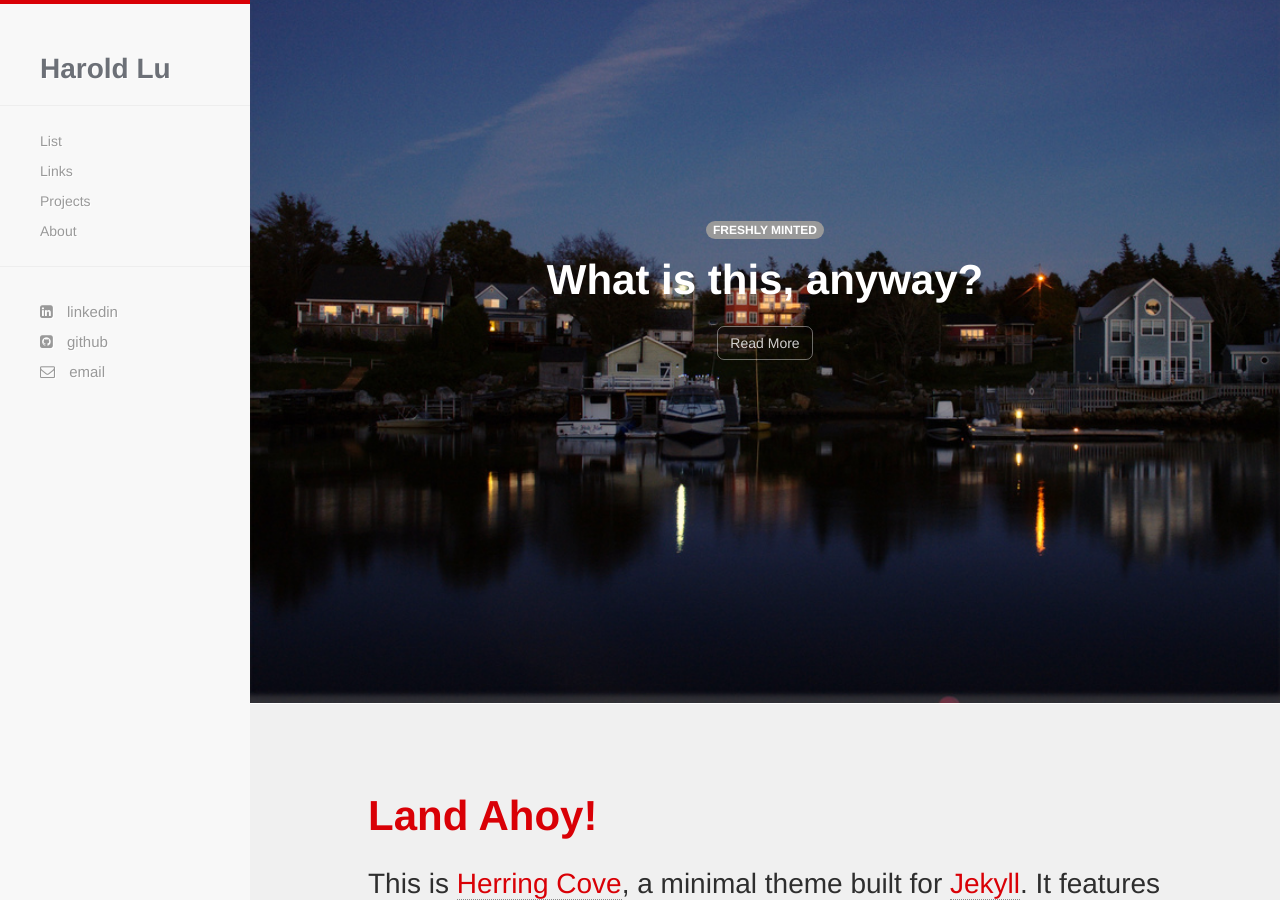
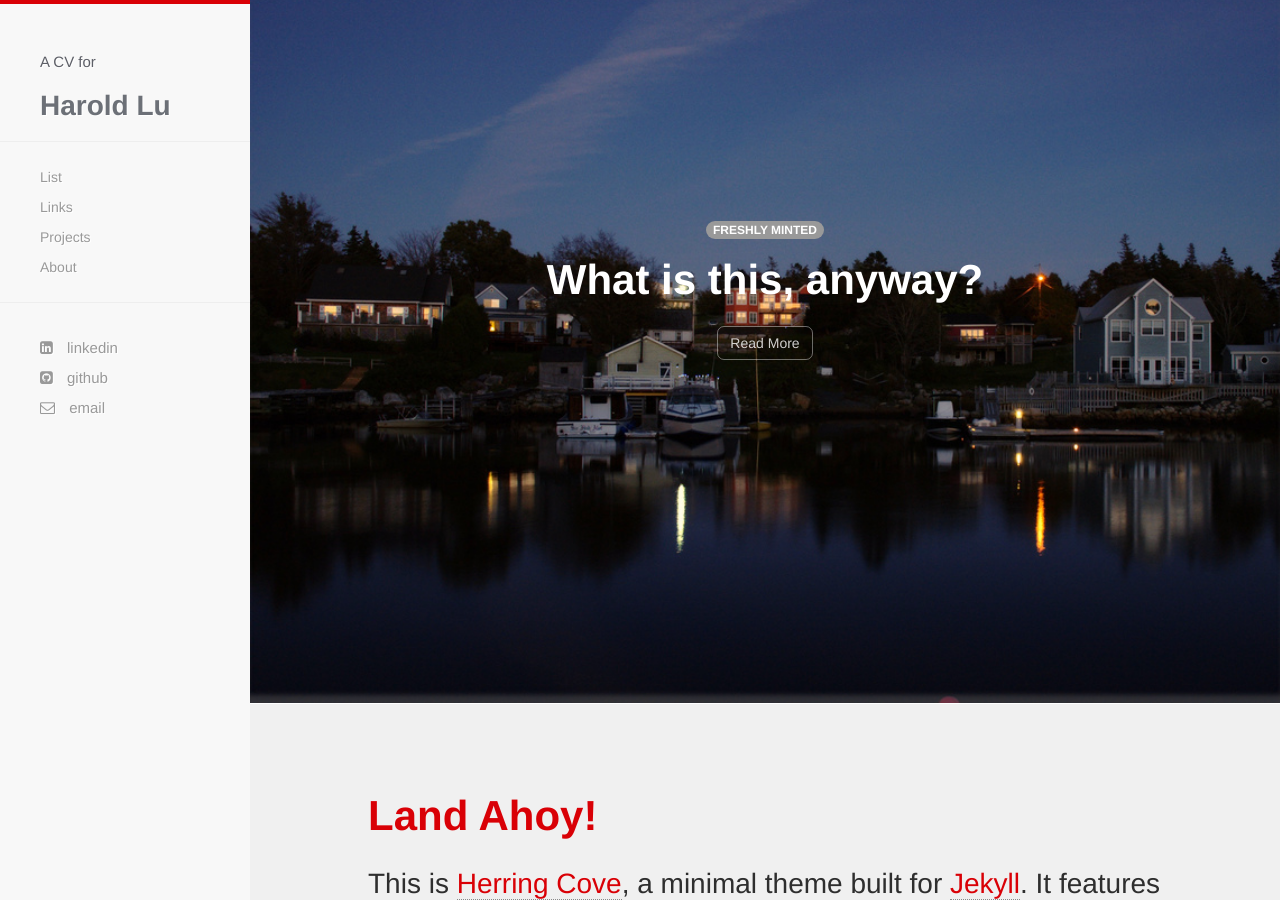
Before and after one commit to harold-lu/harold-lu.github.io, a Jekyll site: the page built from index.html, in a window 1280 px wide and 900 px high. Built offline with Jekyll 4.4.1, drawn with Linux system fonts in a browser that asks for light colours; nearby versions of some CDN libraries; Markdown is read by kramdown in place of the engine named in the settings.

Commit message:
nav-bar update

```diff
--- a/_config.yml
+++ b/_config.yml
@@ -1,7 +1,7 @@
 name: Harold Lu
 author: Harold Lu
 baseurl: https://harold-lu.github.io
-description:
+description: A CV for
 github: http://www.github.com/harold-lu
 linkedin: https://www.linkedin.com/in/harold-lu/
 email: mailto:harold.lu123@gmail.com
--- a/_includes/navigation.html
+++ b/_includes/navigation.html
@@ -23,7 +23,7 @@
 <!-- Sidebar -->
 <div id="sidebar-wrapper">
   <ul class="sidebar-nav">
-    <li class="sidebar-brand"><a href="{{ site.baseurl }}/"><h1 class="brand">{{ site.name }}</h1></a><h3>{{ site.description }}</h3></li>
+    <li class="sidebar-brand"><h3>{{ site.description }}</h3><a href="{{ site.baseurl }}/"><h1 class="brand">{{ site.name }}</h1></a></li>
     <hr />
     <li><a href="{{ site.baseurl }}/list.html">List</a></li>
     <li><a href="{{ site.baseurl }}/links.html">Links</a></li>
```
